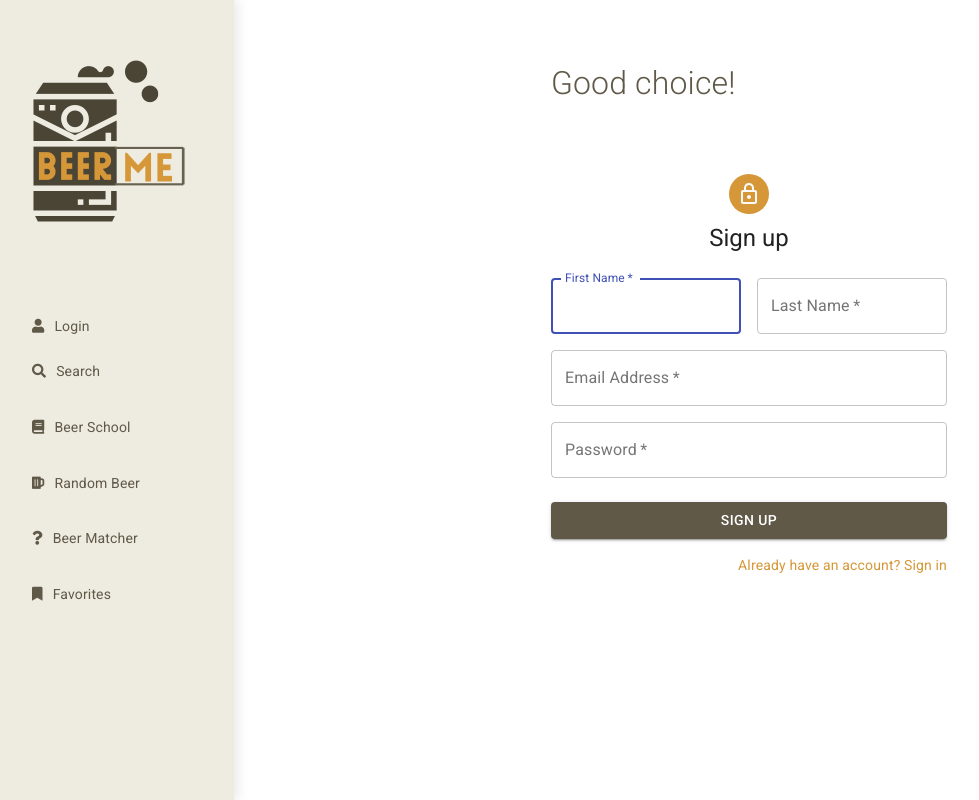
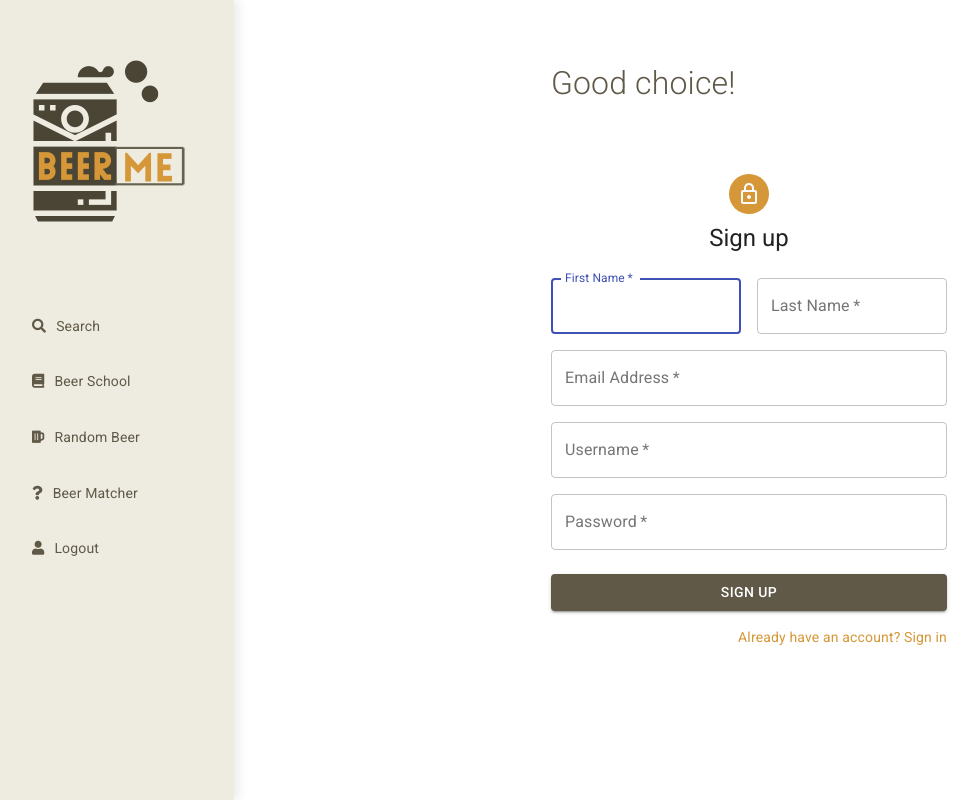
Before and after one commit to destinyfsetzer/beer-me-app, a React (Create React App) app: page /signup in a window 1280 px wide. Shown: the whole page, without its empty margins (16-995 px from the left). Built offline with nearby package versions, Linux system fonts and the light colour scheme; no server answers.

Commit message:
working on connected my users table from database

```diff
--- /dev/null
+++ b/checkAuth.js
@@ -0,0 +1,6 @@
+import cookie from "cookie";
+
+export const checkAuth = () => {
+  const cookies = cookie.parse(document.cookie);
+  return cookies["loggedIn"] ? true : false;
+};
--- a/src/components/App.js
+++ b/src/components/App.js
@@ -1,4 +1,5 @@
 import React, { Component } from "react";
+import cookie from "cookie";
 import brewery from "../api/Proxy";
 import Match from "./Match";
 import Sidebar from "./Sidebar";
@@ -14,8 +15,10 @@ import { BrowserRouter as Router, Route } from "react-router-dom";
 import BeerSchool from "./BeerSchool";
 import FavoritesPage from "./FavoritesPage";
 import SignUp from "./SignUp";
+import { checkAuth } from "./CheckAuth";
 
 class App extends Component {
+  cookies = cookie.parse(document.cookie);
   state = {
     beers: null,
     filterBeers: null,
@@ -27,6 +30,7 @@ class App extends Component {
     favorites: [],
   };
 
+  // fetch all data from api
   componentDidMount = async () => {
     const response = await brewery.get("/beers");
     const random = await brewery.get("/random");
@@ -43,6 +47,7 @@ class App extends Component {
     });
   };
 
+  // gets the beers
   getAllBeers = async () => {
     const response = await brewery.get("/beers");
 
@@ -54,6 +59,7 @@ class App extends Component {
     });
   };
 
+  //gets random beer endpoint
   getRandomBeer = async () => {
     const random = await brewery.get("/random");
 
@@ -62,6 +68,7 @@ class App extends Component {
     });
   };
 
+  //gets beer categories
   getCategories = async () => {
     const categories = await brewery.get("/categories");
 
@@ -70,6 +77,7 @@ class App extends Component {
     });
   };
 
+  // search by term
   handleTermSubmit = async (term) => {
     const response = await brewery.get("/search", {
       params: {
@@ -84,6 +92,7 @@ class App extends Component {
     });
   };
 
+  // multiple page info display
   handlePagination = async (currentPage) => {
     const response = await brewery.get("/beers", {
       params: {
@@ -100,11 +109,13 @@ class App extends Component {
     return (
       <Router>
         <div className="content-area">
-          <Sidebar
-            onBeerSubmit={this.handleTermSubmit}
-            getCategories={this.getCategories}
-          />
-
+          {/* conditionally render sidebar if logged in */}
+          {checkAuth && (
+            <Sidebar
+              onBeerSubmit={this.handleTermSubmit}
+              getCategories={this.getCategories}
+            />
+          )}
           <main className="site-main container col-sm-8">
             <div className="site-content">
               <Route path="/" exact>
@@ -155,9 +166,9 @@ class App extends Component {
                   onPageSubmit={this.handlePagination}
                 />
               </Route>
-              <Route path="/favorites">
+              {/* <Route path="/favorites">
                 <FavoritesPage />
-              </Route>
+              </Route> */}
             </div>
           </main>
         </div>
--- /dev/null
+++ b/src/components/CheckAuth.js
@@ -0,0 +1,5 @@
+import cookie from "cookie";
+export const checkAuth = () => {
+  const cookies = cookie.parse(document.cookie);
+  return cookies["loggedIn"] ? true : false;
+};
--- a/src/components/Login.js
+++ b/src/components/Login.js
@@ -1,4 +1,5 @@
-import React from "react";
+import React, { useState, useEffect } from "react";
+// import { checkAuth } from "./CheckAuth"
 import {
   Avatar,
   makeStyles,
@@ -7,8 +8,6 @@ import {
   Box,
   Grid,
   Link,
-  Checkbox,
-  FormControlLabel,
   TextField,
   CssBaseline,
   Button,
@@ -40,9 +39,40 @@ const useStyles = makeStyles((theme) => ({
   },
 }));
 
-export default function SignIn() {
+export default function Login() {
+  const [users, setUsers] = useState([]);
+  // const [redirectHome, setRedirectHome] = React.useState(false);
   const classes = useStyles();
 
+  // useEffect calls the function that will fetch data from backend and set state with response.
+  useEffect(() => {
+    callBackendAPI()
+      .then((res) => setUsers(res))
+      .catch((err) => console.log(err));
+  }, []);
+
+  // Fetches our GET route from the Express server.
+  const callBackendAPI = async () => {
+    const response = await fetch("users");
+    const body = await response.json();
+
+    if (response.status !== 200) {
+      throw Error(body.message);
+    }
+    return body;
+  };
+
+  const handleSubmit = (e) => {
+    e.preventDefault();
+    document.cookie = "loggedIn=true;max-age=60*1000";
+    window.location.replace("/search");
+    // props.history.push("/search");
+    // setRedirectHome(true);
+  };
+
+  // if (redirectHome) {
+  //   return <Redirect to="/search" />;
+  // }
   return (
     <Container component="main" maxWidth="xs" className="login-form">
       <CssBaseline />
@@ -53,16 +83,17 @@ export default function SignIn() {
         <Typography className={classes.login} component="h1" variant="h5">
           Sign in
         </Typography>
-        <form className={classes.form} noValidate>
+        <form onSubmit={handleSubmit} className={classes.form} noValidate>
           <TextField
             variant="outlined"
             margin="normal"
             required
             fullWidth
-            id="email"
-            label="Email Address"
-            name="email"
-            autoComplete="email"
+            type="text"
+            id="userName"
+            label="username"
+            name="userName"
+            autoComplete="userName"
             autoFocus
           />
           <TextField
@@ -75,10 +106,6 @@ export default function SignIn() {
             type="password"
             id="password"
             autoComplete="current-password"
-          />
-          <FormControlLabel
-            control={<Checkbox value="remember" color="primary" />}
-            label="Remember me"
           />
           <Button
             type="submit"
--- a/src/components/Sidebar.js
+++ b/src/components/Sidebar.js
@@ -1,6 +1,7 @@
 import React, { Component } from "react";
 import { NavLink } from "react-router-dom";
 import logo from "../images/logo-brown.png";
+// import { checkAuth } from "./CheckAuth";
 
 class Sidebar extends Component {
   state = { term: "" };
@@ -29,14 +30,6 @@ class Sidebar extends Component {
         <nav>
           <ul className="nav flex-column">
             <li className="nav-item">
-              <NavLink
-                exact
-                to="/"
-                className="nav-link"
-                activeClassName="active"
-              >
-                <i className="fa fa-user"></i>Login
-              </NavLink>
               <NavLink
                 exact
                 to="/search"
@@ -87,13 +80,29 @@ class Sidebar extends Component {
                 <i className="fas fa-question"></i>Beer Matcher
               </NavLink>
             </li>
-            <li className="nav-item">
-              <NavLink
+            {/* <li className="nav-item"> */}
+            {/* <NavLink
                 to="/favorites"
                 className="nav-link"
                 activeClassName="active"
               >
                 <i className="fa fa-bookmark"></i>Favorites
+              </NavLink> */}
+            {/* </li> */}
+            <li
+              onClick={() => {
+                document.cookie = "loggedIn=";
+                window.location.replace("/");
+              }}
+              className="nav-item"
+            >
+              <NavLink
+                exact
+                to="/"
+                className="nav-link"
+                activeClassName="active"
+              >
+                <i className="fa fa-user"></i>Logout
               </NavLink>
             </li>
           </ul>
--- a/src/components/SignUp.js
+++ b/src/components/SignUp.js
@@ -1,14 +1,16 @@
-import React from "react";
-import Avatar from "@material-ui/core/Avatar";
-import Button from "@material-ui/core/Button";
-import CssBaseline from "@material-ui/core/CssBaseline";
-import TextField from "@material-ui/core/TextField";
-import Link from "@material-ui/core/Link";
-import Grid from "@material-ui/core/Grid";
+import React, { useState, useRef } from "react";
+import {
+  Avatar,
+  makeStyles,
+  Button,
+  CssBaseline,
+  TextField,
+  Grid,
+  Typography,
+  Container,
+} from "@material-ui/core";
+import { Link } from "react-router-dom";
 import LockOutlinedIcon from "@material-ui/icons/LockOutlined";
-import Typography from "@material-ui/core/Typography";
-import { makeStyles } from "@material-ui/core/styles";
-import Container from "@material-ui/core/Container";
 
 const useStyles = makeStyles((theme) => ({
   paper: {
@@ -34,6 +36,66 @@ const useStyles = makeStyles((theme) => ({
 
 export default function SignUp() {
   const classes = useStyles();
+  const [firstName, setFirstName] = useState(null);
+  const [lastName, setLastName] = useState(null);
+  const [email, setEmail] = useState(null);
+  const [userName, setUserName] = useState(null);
+  const [password, setPassword] = useState(null);
+
+  const newUser = {
+    firstName: firstName,
+    lastName: lastName,
+    email: email,
+    userName: userName,
+    password: password,
+  };
+
+  const handleTextChange = (evt) => {
+    if (evt.target.name === "firstName") {
+      setFirstName(evt.target.value);
+    }
+    if (evt.target.name === "lastName") {
+      setLastName(evt.target.value);
+    }
+    if (evt.target.name === "email") {
+      setEmail(evt.target.value);
+    }
+    if (evt.target.name === "userName") {
+      setUserName(evt.target.value);
+    }
+    if (evt.target.name === "password") {
+      setPassword(evt.target.value);
+    }
+  };
+
+  const handleSubmit = (e) => {
+    e.preventDefault();
+
+    (async () => {
+      const rawResponse = await fetch("/users", {
+        method: "POST",
+        headers: {
+          Accept: "application/json",
+          "Content-Type": "application/json",
+        },
+        body: JSON.stringify({
+          firstName: firstName,
+          lastName: lastName,
+          email: email,
+          userName: userName,
+          password: password,
+        }),
+      });
+      const content = await rawResponse.json();
+      console.log("Response", content);
+    })();
+  };
+
+  let textInput1 = useRef(null);
+  let textInput2 = useRef(null);
+  let textInput3 = useRef(null);
+  let textInput4 = useRef(null);
+  let textInput5 = useRef(null);
 
   return (
     <Container component="main" maxWidth="xs">
@@ -46,10 +108,12 @@ export default function SignUp() {
         <Typography component="h1" variant="h5">
           Sign up
         </Typography>
-        <form className={classes.form} noValidate>
+        <form className={classes.form} onSubmit={handleSubmit}>
           <Grid container spacing={2}>
             <Grid item xs={12} sm={6}>
               <TextField
+                onChange={handleTextChange}
+                inputRef={textInput1}
                 autoComplete="fname"
                 name="firstName"
                 variant="outlined"
@@ -62,6 +126,8 @@ export default function SignUp() {
             </Grid>
             <Grid item xs={12} sm={6}>
               <TextField
+                onChange={handleTextChange}
+                inputRef={textInput2}
                 variant="outlined"
                 required
                 fullWidth
@@ -73,6 +139,8 @@ export default function SignUp() {
             </Grid>
             <Grid item xs={12}>
               <TextField
+                onChange={handleTextChange}
+                inputRef={textInput3}
                 variant="outlined"
                 required
                 fullWidth
@@ -84,6 +152,21 @@ export default function SignUp() {
             </Grid>
             <Grid item xs={12}>
               <TextField
+                onChange={handleTextChange}
+                inputRef={textInput4}
+                variant="outlined"
+                required
+                fullWidth
+                name="userName"
+                label="Username"
+                type="text"
+                id="username"
+              />
+            </Grid>
+            <Grid item xs={12}>
+              <TextField
+                onChange={handleTextChange}
+                inputRef={textInput5}
                 variant="outlined"
                 required
                 fullWidth
@@ -101,6 +184,15 @@ export default function SignUp() {
             variant="contained"
             color="primary"
             className={classes.submit}
+            onClick={() => {
+              setTimeout(() => {
+                textInput1.current.value = "";
+                textInput2.current.value = "";
+                textInput3.current.value = "";
+                textInput4.current.value = "";
+                textInput5.current.value = "";
+              }, 100);
+            }}
           >
             Sign Up
           </Button>
```
